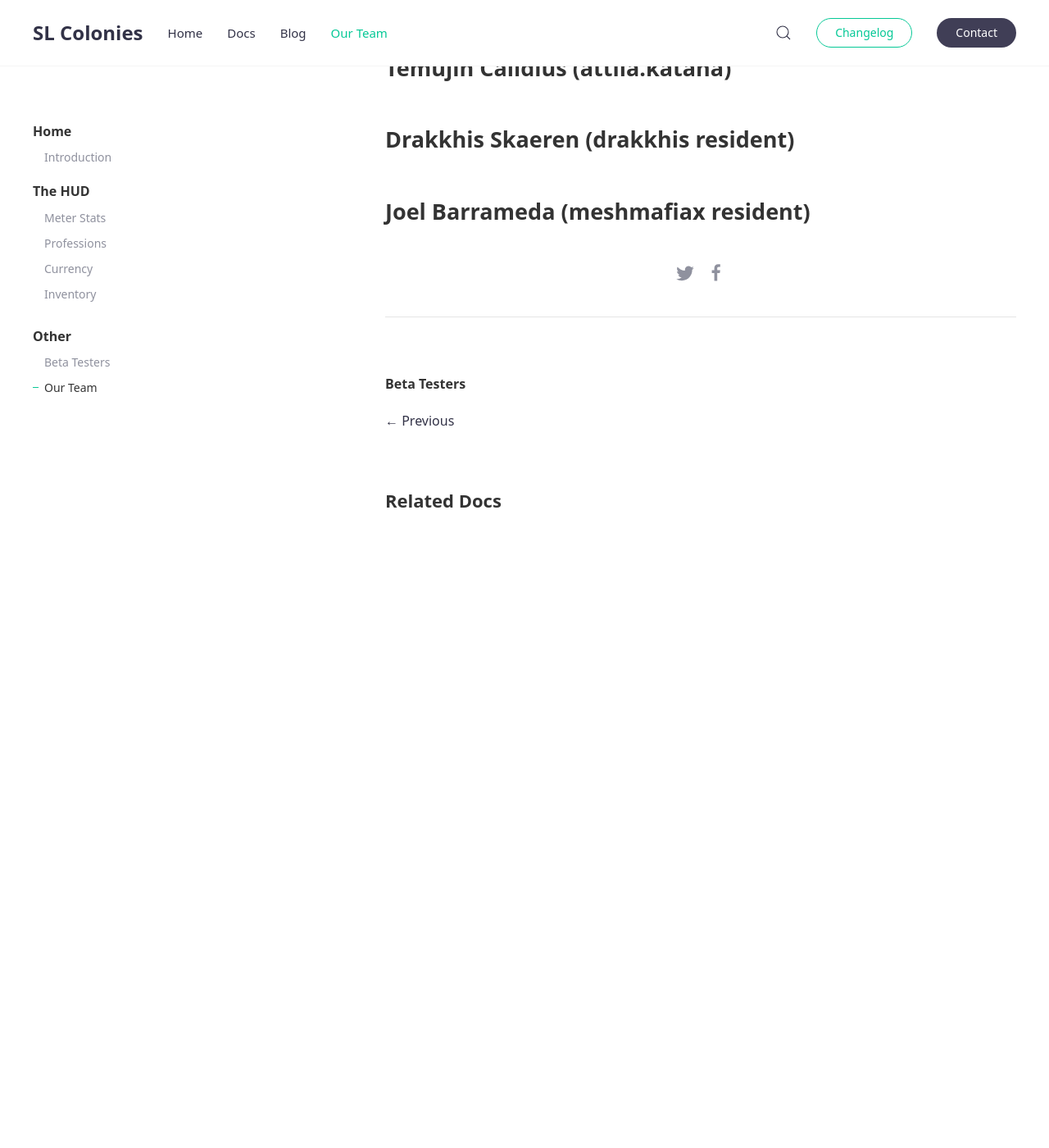
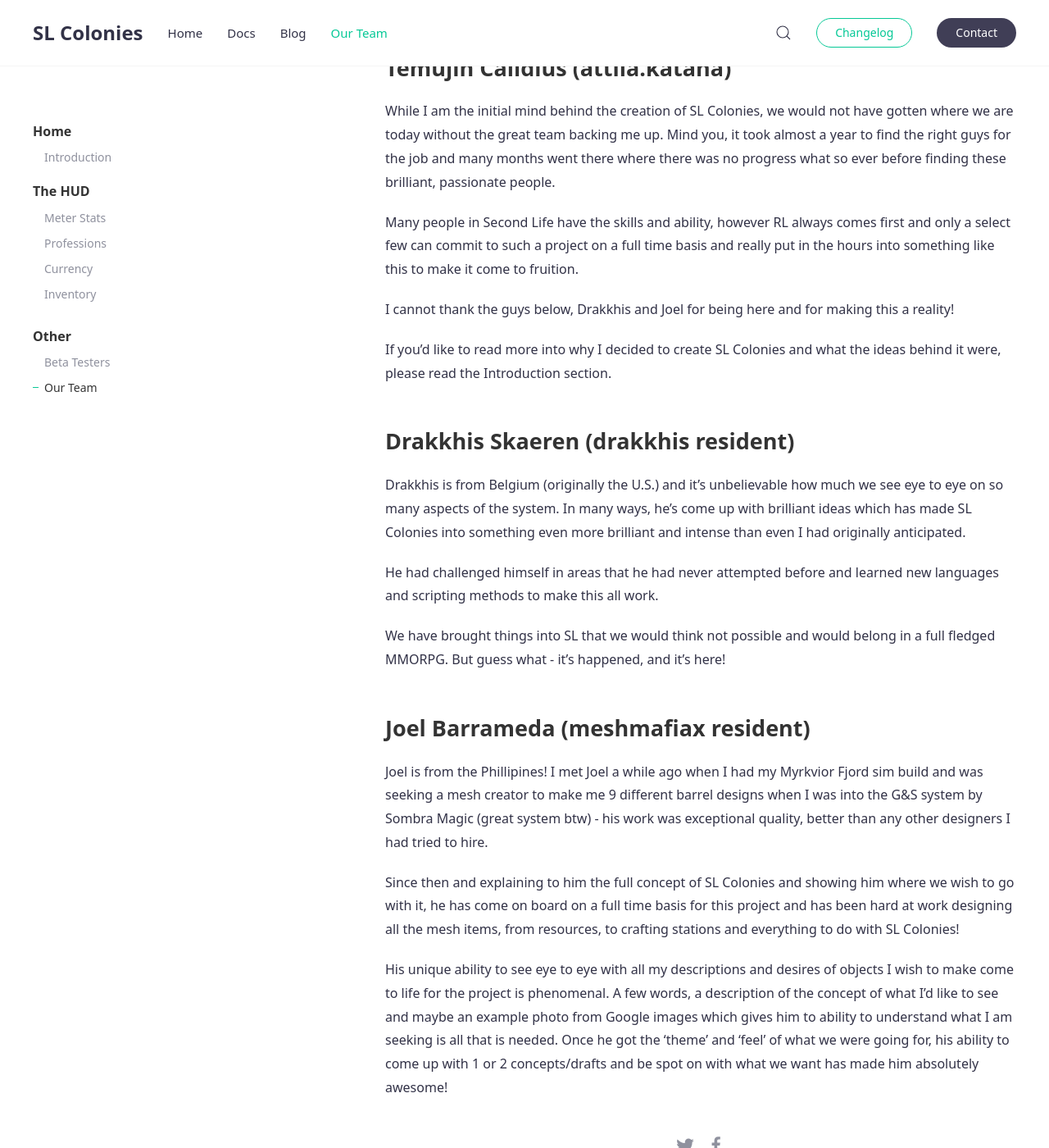
Before and after one commit to SLColonies/Public, a Jekyll site: the page built from _docs/team.md, in a window 1280 px wide and 1400 px high, scrolled down 375 px. Shown: the whole window at 82% size. Built offline with Jekyll 4.4.1, drawn with Linux system fonts in a browser that asks for light colours; before the commit the page ends 1081 px from its top, so only the background shows below that.

Commit message:
Potential Final

```diff
--- a/_docs/team.md
+++ b/_docs/team.md
@@ -8,9 +8,24 @@
 The following members of the Second Life community are the people behind the scenes who are working and have worked extremely hard to bring to you SL Colonies.
 
 ## Temujin Calidius (attila.katana)
+While I am the initial mind behind the creation of SL Colonies, we would not have gotten where we are today without the great team backing me up. Mind you, it took almost a year to find the right guys for the job and many months went there where there was no progress what so ever before finding these brilliant, passionate people.
 
+Many people in Second Life have the skills and ability, however RL always comes first and only a select few can commit to such a project on a full time basis and really put in the hours into something like this to make it come to fruition.
+
+I cannot thank the guys below, Drakkhis and Joel for being here and for making this a reality!
+
+If you'd like to read more into why I decided to create SL Colonies and what the ideas behind it were, please read the Introduction section.
 
 ## Drakkhis Skaeren (drakkhis resident)
+Drakkhis is from Belgium (originally the U.S.) and it's unbelievable how much we see eye to eye on so many aspects of the system. In many ways, he's come up with brilliant ideas which has made SL Colonies into something even more brilliant and intense than even I had originally anticipated.
 
+He had challenged himself in areas that he had never attempted before and learned new languages and scripting methods to make this all work.
+
+We have brought things into SL that we would think not possible and would belong in a full fledged MMORPG. But guess what - it's happened, and it's here!
 
 ## Joel Barrameda (meshmafiax resident)
+Joel is from the Phillipines! I met Joel a while ago when I had my Myrkvior Fjord sim build and was seeking a mesh creator to make me 9 different barrel designs when I was into the G&S system by Sombra Magic (great system btw) - his work was exceptional quality, better than any other designers I had tried to hire.
+
+Since then and explaining to him the full concept of SL Colonies and showing him where we wish to go with it, he has come on board on a full time basis for this project and has been hard at work designing all the mesh items, from resources, to crafting stations and everything to do with SL Colonies!
+
+His unique ability to see eye to eye with all my descriptions and desires of objects I wish to make come to life for the project is phenomenal. A few words, a description of the concept of what I'd like to see and maybe an example photo from Google images which gives him to ability to understand what I am seeking is all that is needed. Once he got the 'theme' and 'feel' of what we were going for, his ability to come up with 1 or 2 concepts/drafts and be spot on with what we want has made him absolutely awesome!
```
